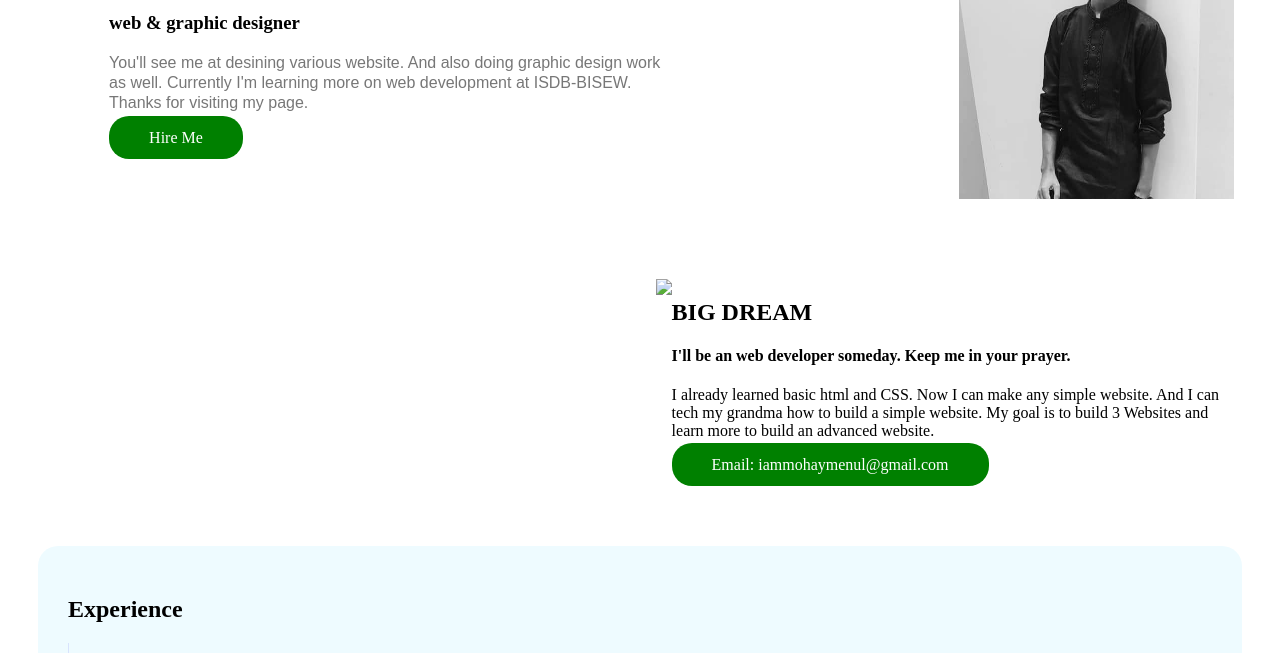
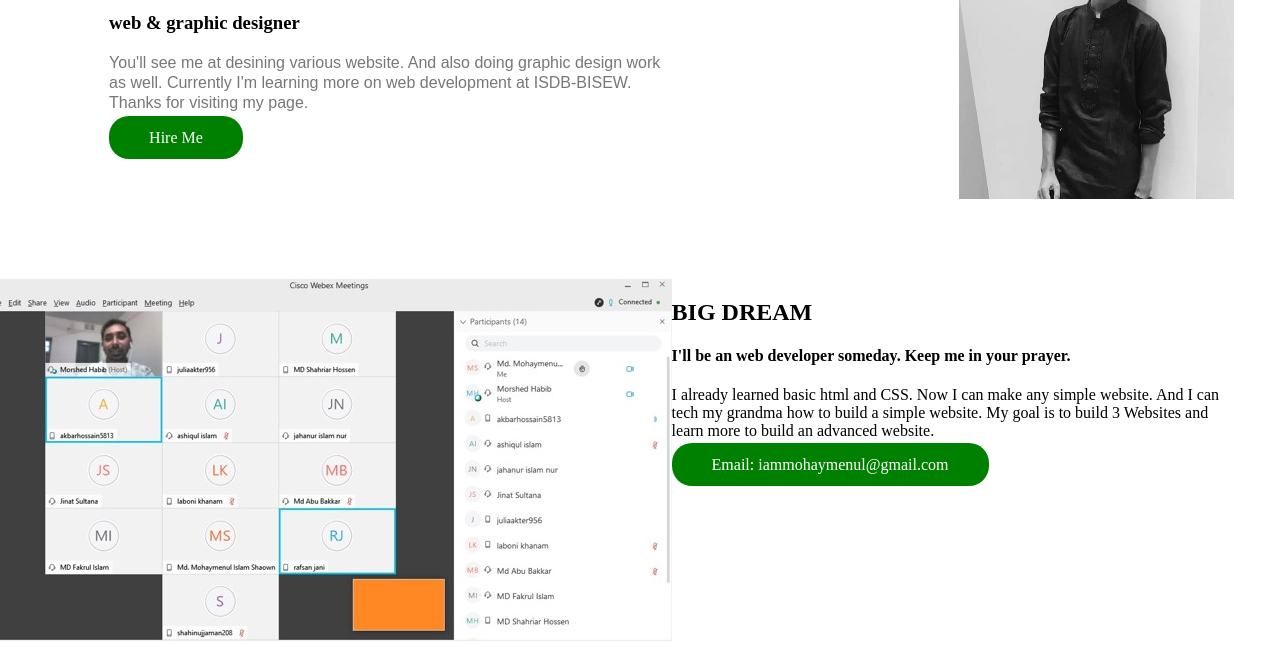
Before and after one commit to mdshaownislam/mdshaownislam, a plain HTML site: page index.html in a window 1280 px wide. Shown: the part 147-800 px from the top of the page. Drawn offline with Linux system fonts and the light colour scheme; the site is published under a folder, as on GitHub Pages, so addresses that start at the root find nothing.

Commit message:
publishing awesome pages 1593486553702

```diff
--- a/index.html
+++ b/index.html
@@ -20,7 +20,7 @@
         </section>
         <section class="container">
             <div class="half-width">
-                <img class="image" src="/images/work.jpg">  </img>
+                <img class="image" src="images/work.jpg">  </img>
             </div>
             <div class="half-width">
                 <h2> BIG DREAM </h2>
```
